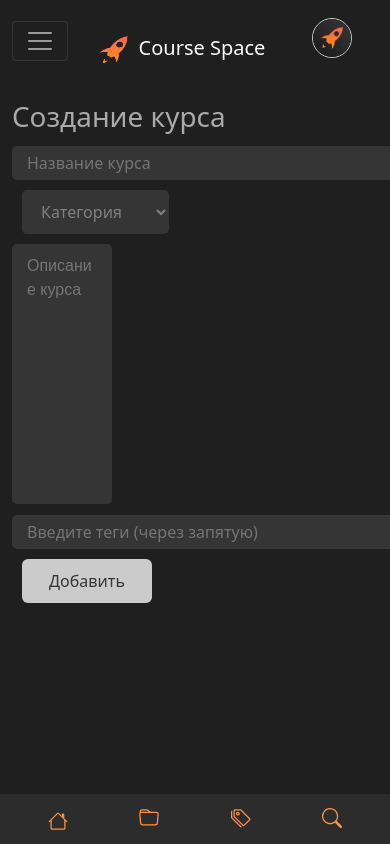
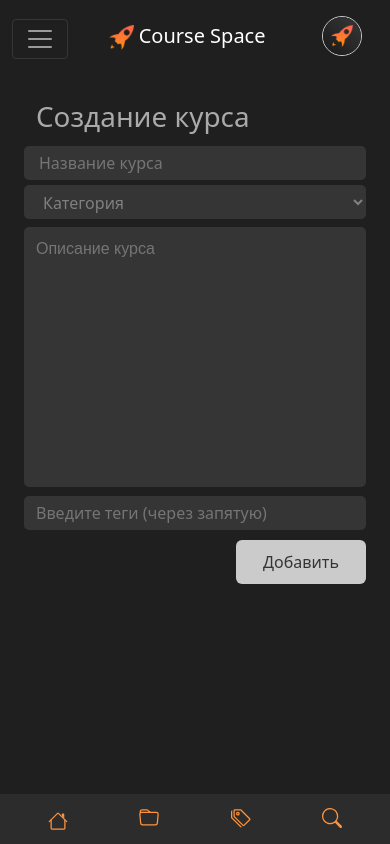
Before and after one commit to NevinLV/djangoCS, a Django app: page /main/create in a window 390 px wide; the page is wider, and only the part inside the window is pictured. Run offline with Django 3.2, Linux system fonts and the light colour scheme; a user stored in the database is signed in; data comes from the database, SQL or seed files in the repository; both versions use the stored data as it was after the commit.

Commit message:
Адаптивное создание курсов

```diff
--- a/main/static/main/css/design-tokens/button.css
+++ b/main/static/main/css/design-tokens/button.css
@@ -7,6 +7,12 @@ button{
     border: none;
     transition: 0.3s;
     margin-top: 5px;
+    -webkit-touch-callout: none;
+    -webkit-user-select: none;
+    -khtml-user-select: none;
+    -moz-user-select: none;
+    -ms-user-select: none;
+    user-select: none;
 }
 button:hover{
     background-color: var(--lblack);
--- a/main/static/main/css/design-tokens/card.css
+++ b/main/static/main/css/design-tokens/card.css
@@ -306,6 +306,13 @@ box-shadow: 0px 4px 14px 2px rgba(0, 0, 0, 0.3);
             width: 100%;
             justify-content: center;
             margin-left: 0;
+
+            -webkit-touch-callout: none;
+            -webkit-user-select: none;
+            -khtml-user-select: none;
+            -moz-user-select: none;
+            -ms-user-select: none;
+            user-select: none;
         }
         .SubBtn .go{
             width: 100%;
--- a/main/static/main/css/design-tokens/form.css
+++ b/main/static/main/css/design-tokens/form.css
@@ -36,7 +36,6 @@ input:focus{
 }
 
 select{
-    margin-left: 10px;
     font-size: var(--p-size);
     padding: 10px 15px;
     margin-top: 10px;
@@ -161,3 +160,16 @@ select{
     border-radius: 5px;
     border: none;
 }
+
+#id_title{
+    width: 100%;
+}
+
+#id_category{
+    width: 100%;
+    margin-top: 5px;
+    height: 34px;
+    padding-top: 5px;
+    padding-bottom: 3px;
+    margin-left: 0;
+}
--- a/main/templates/main/base.html
+++ b/main/templates/main/base.html
@@ -53,7 +53,7 @@
                     </form>
                     {% if user.is_authenticated %}
                         <li class="nav-item" id="createBtn">
-                                <button class="nav-link" id="addCourse">
+                                <button onclick="window.location.href = '{% url 'create_course' %}';" class="nav-link" id="addCourse">
                                     + cоздать курс
                                 </button>
                             </li>
--- a/main/templates/main/createcourse.html
+++ b/main/templates/main/createcourse.html
@@ -1,30 +1,37 @@
 {% extends 'main/base.html' %}
-
 
 {% block style %}
     {% load static %}
-    <link rel="stylesheet" href=" {%  static 'main/css/main.css'%}">
 {% endblock %}
 
-<h1>Создание курса</h1>
 {% block content %}
+    <div class="container">
+            <div class="row">
                 <form action="{% url 'create_course' %}" method="post" id="create">
                     {% csrf_token %}
-
-        <div class="entry">
                     <h1>Создание курса</h1>
+                    <div class="row">
                         <div class="form-error">{{ form.non_field_errors }}</div>
-
-            {{ form.title }}{{ form.category }}
+                        <div class="col ps-0  pe-0 me-md-2 mb-0 createTitle">
+                            {{ form.title }}
+                        </div>
+                        <div class="col-md-4 ps-0 pe-0 mb-2">
+                            {{ form.category }}
+                        </div>
                         <div class="form-error">{{ form.category.errors }}</div>
                         <div class="form-error">{{ form.title.errors }}</div>
-
+                    </div>
+                    <div class="row mb-1">
                         {{ form.description }}
                         <div class="form-error">{{ form.description.errors }}</div>
-
+                    </div>
+                    <div class="row" >
                         {{ form.tags }}
-
+                    </div>
+                    <div class="row mb-2 justify-content-end">
                             <button type="submit" id="add_course">Добавить</button>
                     </div>
                 </form>
+            </div>
+    </div>
 {% endblock %}
```
Also changed, not shown: db.sqlite3. Lines whose indentation alone changed are shown as unchanged.
